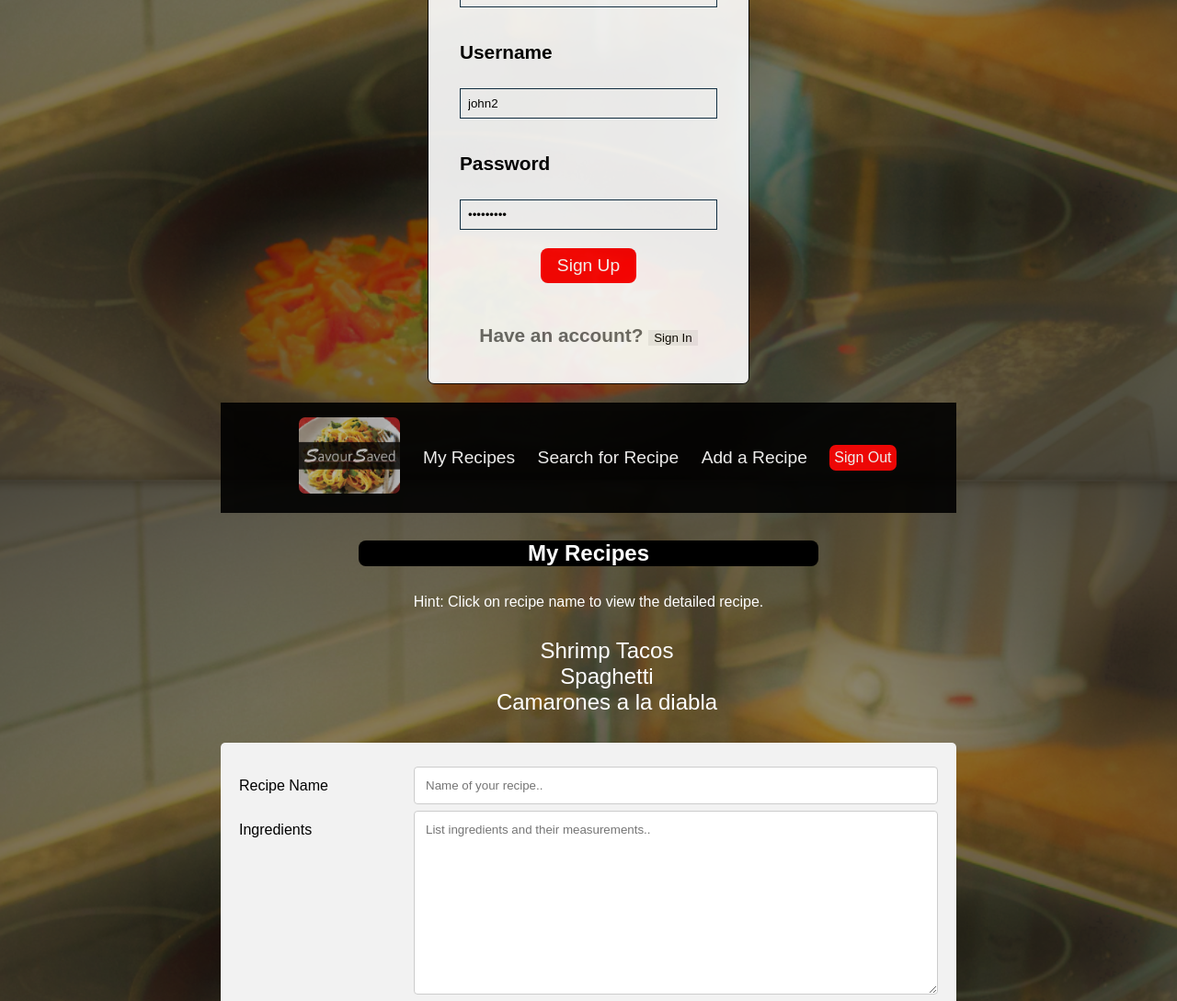
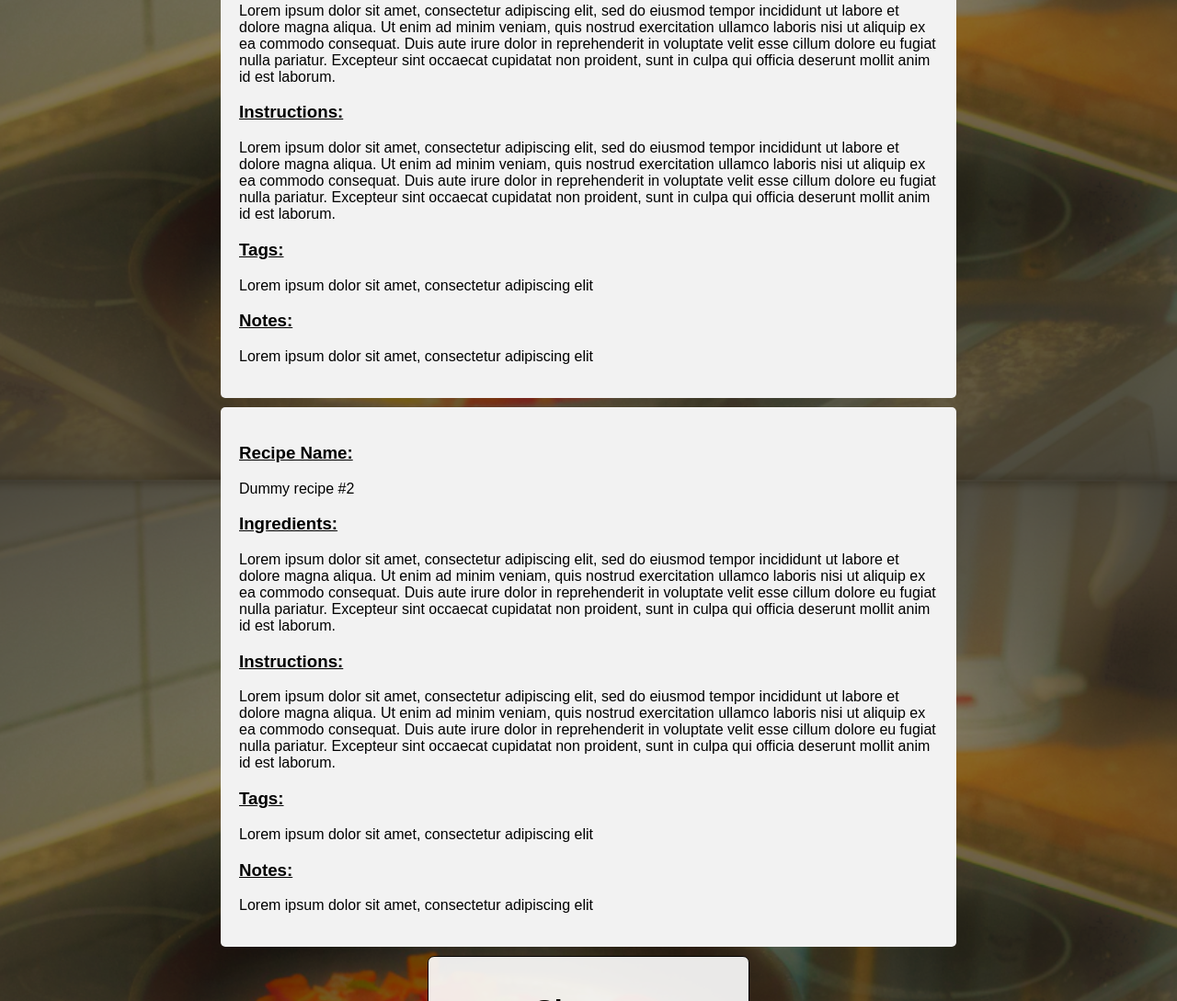
Before and after one commit to blancahc/kids-chores-fullstack-capstone, a website: page public/index.html in a window 1280 px wide. Shown: the part 1078-2167 px from the top of the page at 92% size. Drawn offline with nearby package versions, Linux system fonts and the light colour scheme; a web font is replaced by a local one.

Commit message:
updated html and css to modify recipes display and form

```diff
--- a/public/index.html
+++ b/public/index.html
@@ -41,7 +41,39 @@
                 <button type="submit" class="submit-button" id="login-button">Sign In</button>
                 <br>
                 <p>Need to <button class="signInUpLink" id="js-sign-up-link">Sign-up</button>?</p>
+
             </form>
+        </div>
+
+        <!--        placeholder for replacing public recipes-->
+        <h2 class="displayRecipes"> Publicly Shared Recipes</h2>
+        <div class="container">
+            <h3>Recipe Name:</h3>
+            <p>Dummy recipe #1</p>
+            <h3>Ingredients:</h3>
+            <p>Lorem ipsum dolor sit amet, consectetur adipiscing elit, sed do eiusmod tempor incididunt ut labore et dolore magna aliqua. Ut enim ad minim veniam, quis nostrud exercitation ullamco laboris nisi ut aliquip ex ea commodo consequat. Duis aute irure dolor in reprehenderit in voluptate velit esse cillum dolore eu fugiat nulla pariatur. Excepteur sint occaecat cupidatat non proident, sunt in culpa qui officia deserunt mollit anim id est laborum.
+            </p>
+            <h3>Instructions:</h3>
+            <p>Lorem ipsum dolor sit amet, consectetur adipiscing elit, sed do eiusmod tempor incididunt ut labore et dolore magna aliqua. Ut enim ad minim veniam, quis nostrud exercitation ullamco laboris nisi ut aliquip ex ea commodo consequat. Duis aute irure dolor in reprehenderit in voluptate velit esse cillum dolore eu fugiat nulla pariatur. Excepteur sint occaecat cupidatat non proident, sunt in culpa qui officia deserunt mollit anim id est laborum.
+            </p>
+            <h3>Tags:</h3>
+            <p>Lorem ipsum dolor sit amet, consectetur adipiscing elit</p>
+            <h3>Notes:</h3>
+            <p>Lorem ipsum dolor sit amet, consectetur adipiscing elit</p>
+        </div>
+        <div class="container">
+            <h3>Recipe Name:</h3>
+            <p>Dummy recipe #2</p>
+            <h3>Ingredients:</h3>
+            <p>Lorem ipsum dolor sit amet, consectetur adipiscing elit, sed do eiusmod tempor incididunt ut labore et dolore magna aliqua. Ut enim ad minim veniam, quis nostrud exercitation ullamco laboris nisi ut aliquip ex ea commodo consequat. Duis aute irure dolor in reprehenderit in voluptate velit esse cillum dolore eu fugiat nulla pariatur. Excepteur sint occaecat cupidatat non proident, sunt in culpa qui officia deserunt mollit anim id est laborum.
+            </p>
+            <h3>Instructions:</h3>
+            <p>Lorem ipsum dolor sit amet, consectetur adipiscing elit, sed do eiusmod tempor incididunt ut labore et dolore magna aliqua. Ut enim ad minim veniam, quis nostrud exercitation ullamco laboris nisi ut aliquip ex ea commodo consequat. Duis aute irure dolor in reprehenderit in voluptate velit esse cillum dolore eu fugiat nulla pariatur. Excepteur sint occaecat cupidatat non proident, sunt in culpa qui officia deserunt mollit anim id est laborum.
+            </p>
+            <h3>Tags:</h3>
+            <p>Lorem ipsum dolor sit amet, consectetur adipiscing elit</p>
+            <h3>Notes:</h3>
+            <p>Lorem ipsum dolor sit amet, consectetur adipiscing elit</p>
         </div>
     </main>
 
@@ -80,13 +112,33 @@
     <!-- View a List of all recipes(Here you will be able to see the names of all added recipes) -->
     <main role="main" id="js-view-budget" aria-live="assertive">
         <h2 class="displayRecipes">My Recipes</h2>
-        <p class="hint">Hint: Click on recipe name to view the detailed recipe.</p>
-        <div>
-            <ul id="recipe-list">
-                <li><a href="#">Shrimp Tacos</a></li>
-                <li><a href="#">Spaghetti</a></li>
-                <li><a href="#">Camarones a la diabla</a></li>
-            </ul>
+        <div class="container">
+            <h3>Recipe Name:</h3>
+            <p>Dummy recipe #1</p>
+            <h3>Ingredients:</h3>
+            <p>Lorem ipsum dolor sit amet, consectetur adipiscing elit, sed do eiusmod tempor incididunt ut labore et dolore magna aliqua. Ut enim ad minim veniam, quis nostrud exercitation ullamco laboris nisi ut aliquip ex ea commodo consequat. Duis aute irure dolor in reprehenderit in voluptate velit esse cillum dolore eu fugiat nulla pariatur. Excepteur sint occaecat cupidatat non proident, sunt in culpa qui officia deserunt mollit anim id est laborum.
+            </p>
+            <h3>Instructions:</h3>
+            <p>Lorem ipsum dolor sit amet, consectetur adipiscing elit, sed do eiusmod tempor incididunt ut labore et dolore magna aliqua. Ut enim ad minim veniam, quis nostrud exercitation ullamco laboris nisi ut aliquip ex ea commodo consequat. Duis aute irure dolor in reprehenderit in voluptate velit esse cillum dolore eu fugiat nulla pariatur. Excepteur sint occaecat cupidatat non proident, sunt in culpa qui officia deserunt mollit anim id est laborum.
+            </p>
+            <h3>Tags:</h3>
+            <p>Lorem ipsum dolor sit amet, consectetur adipiscing elit</p>
+            <h3>Notes:</h3>
+            <p>Lorem ipsum dolor sit amet, consectetur adipiscing elit</p>
+        </div>
+        <div class="container">
+            <h3>Recipe Name:</h3>
+            <p>Dummy recipe #2</p>
+            <h3>Ingredients:</h3>
+            <p>Lorem ipsum dolor sit amet, consectetur adipiscing elit, sed do eiusmod tempor incididunt ut labore et dolore magna aliqua. Ut enim ad minim veniam, quis nostrud exercitation ullamco laboris nisi ut aliquip ex ea commodo consequat. Duis aute irure dolor in reprehenderit in voluptate velit esse cillum dolore eu fugiat nulla pariatur. Excepteur sint occaecat cupidatat non proident, sunt in culpa qui officia deserunt mollit anim id est laborum.
+            </p>
+            <h3>Instructions:</h3>
+            <p>Lorem ipsum dolor sit amet, consectetur adipiscing elit, sed do eiusmod tempor incididunt ut labore et dolore magna aliqua. Ut enim ad minim veniam, quis nostrud exercitation ullamco laboris nisi ut aliquip ex ea commodo consequat. Duis aute irure dolor in reprehenderit in voluptate velit esse cillum dolore eu fugiat nulla pariatur. Excepteur sint occaecat cupidatat non proident, sunt in culpa qui officia deserunt mollit anim id est laborum.
+            </p>
+            <h3>Tags:</h3>
+            <p>Lorem ipsum dolor sit amet, consectetur adipiscing elit</p>
+            <h3>Notes:</h3>
+            <p>Lorem ipsum dolor sit amet, consectetur adipiscing elit</p>
         </div>
     </main>
     <!-- Form to add Recipe  -->
@@ -106,7 +158,7 @@
                         <label for="ingredients">Ingredients</label>
                     </div>
                     <div class="col-75">
-                        <textarea name="ingredients" placeholder="List ingredients and their measurements.." style="height:200px" required></textarea>
+                        <textarea name="ingredients" placeholder="List ingredients and their measurements.." required></textarea>
                     </div>
                 </div>
                 <div class="row">
@@ -114,7 +166,15 @@
                         <label for="instructions">Instructions</label>
                     </div>
                     <div class="col-75">
-                        <textarea name="instructions" placeholder="Write instructions on how to prepare this recipe.." style="height:200px" required></textarea>
+                        <textarea name="instructions" placeholder="Write instructions on how to prepare this recipe.." required></textarea>
+                    </div>
+                </div>
+                <div class="row">
+                    <div class="col-25">
+                        <label for="tags">Tags:</label>
+                    </div>
+                    <div class="col-75">
+                        <input type="tags" placeholder="Add tags to help you search for this recipe in the future. I.e., 'dessert', 'pastry', 'sour'" id="tags" />
                     </div>
                 </div>
                 <div class="row">
@@ -153,15 +213,6 @@
                 <button class="submit-button" type="submit">See Results!</button>
             </section>
     </main>
-    <!--Detailed View of Recipe (This will appear when you click on name of recipe in "My recipes" page) -->
-    <main role="main" id="detailed-recipe-view" aria-live="assertive">
-        <div id="recipe-form-output">
-            <p>Recipe Name:</p>
-            <p>Ingredients:</p>
-            <p>Instructions:</p>
-            <p>Notes:</p>
-        </div>
-    </main>
 
     <footer>
         <p>Blanca Hernandez | Copyright 2018</p>
--- a/public/style.css
+++ b/public/style.css
@@ -42,7 +42,7 @@ h1 {
 }
 
 .appName {
-    color: darkred;
+    color: #d1282e;
 }
 
 #appFeatures li {
@@ -114,13 +114,13 @@ button:hover {
 
 .signInUpLink {
     font-size: 1.2rem;
-    color: red;
+    color: #d1282e;
     text-align: center;
     background-color: none;
 }
 
 .submit-button {
-    background-color: red;
+    background-color: #d1282e;
     padding: 8px 18px;
     border-radius: 8px;
     font-size: 1.2rem;
@@ -169,7 +169,7 @@ button:hover {
 }
 
 .signout-button {
-    background-color: red;
+    background-color: #d1282e;
     border-radius: 7px;
     padding: 5px;
     color: white;
@@ -182,45 +182,23 @@ button:hover {
 
 }
 
-.formMessage {
-    font-size: .7rem;
-    color: forestgreen;
-}
-
 /********View a List of all Recipes Page***********************************/
 
 .displayRecipes {
-    background-color: black;
-    max-width: 500px;
-    margin: 0 auto 30px auto;
+    background-color: #d1282e;
+    opacity: .8;
+    max-width: 800px;
+    margin: 0 auto 10px auto;
     text-align: center;
-    color: white;
     border-radius: 8px;
-
 }
 
-.hint {
-    max-width: 500px;
-    margin: 0 auto 30px auto;
-    text-align: center;
+h3 {
+    text-decoration: underline;
 }
 
-#recipe-list {
-    text-align: center;
-    margin-bottom: 30px;
-    list-style-type: none;
-    font-size: 1.5rem;
-}
-
-
-#recipe-list a {
-    text-decoration: none;
-    color: white;
-}
-
-#recipe-list a:hover {
-    color: red;
-    text-decoration: underline;
+.container p {
+    color: black;
 }
 
 /******Add Recipes form******/
@@ -228,6 +206,7 @@ button:hover {
 /* Style inputs, select elements and textareas */
 
 input[type=text],
+input[type=tags],
 select,
 textarea {
     width: 100%;
@@ -253,8 +232,7 @@ label {
     background-color: #f2f2f2;
     padding: 20px;
     max-width: 800px;
-    margin-right: auto;
-    margin-left: auto;
+    margin: 0 auto 10px auto;
 }
 
 /* Floating column for labels: 25% width */
@@ -293,15 +271,6 @@ label {
 }
 
 #search-text {
-    color: white;
-}
-
-/******Detailed View of Recipe******/
-
-#recipe-form-output {
-    width: 800px;
-    margin-right: auto;
-    margin-left: auto;
     color: white;
 }
 
```
